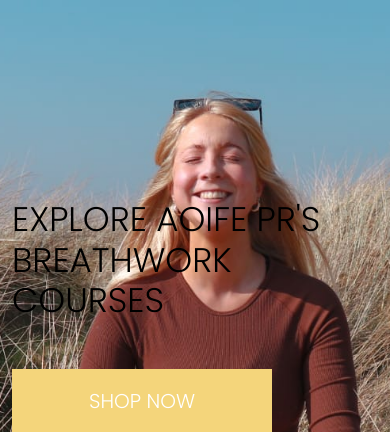
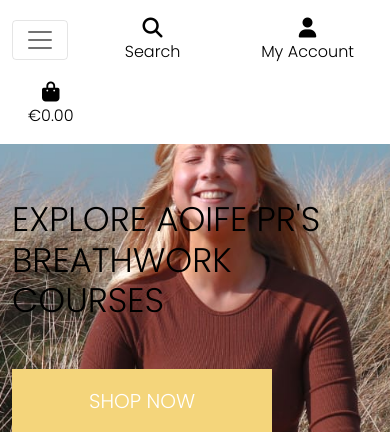
Before and after one commit to ItsAlanK/apr-breathwork, a Django app: page / in a window 390 px wide. Shown: the top 432 px of the page. Run offline with Django 3.2, Linux system fonts and the light colour scheme; the visitor is signed in with stand-in values (Sample User, id 1); some libraries are stand-ins or nearby versions.

Commit message:
Add mobile nav menu and collapsing menu

```diff
--- a/apr_breathwork/templates/base.html
+++ b/apr_breathwork/templates/base.html
@@ -95,6 +95,16 @@
                     </li>
                 </ul>
             </div>
+        </div>
+        <div class="row bg-white">
+            <nav class="navbar navbar-expand-lg navbar-light w-100">
+                <button class="navbar-toggler" type="button" data-bs-toggle="collapse" data-bs-target="#main-nav" aria-controls="main-nav" aria-expanded="false" aria-label="Toggle navigation">
+                    <span class="navbar-toggler-icon"></span>
+                </button>
+                {% include 'includes/mobile-header.html' %}
+                {% include 'includes/main-nav.html' %}
+            </nav>
+        </div>
     </header>
 
     {% if messages %}
--- /dev/null
+++ b/apr_breathwork/templates/includes/main-nav.html
@@ -0,0 +1,14 @@
+<div class="collapse navbar-collapse" id="main-nav">
+    <ul class="navbar-nav mt-2 mt-lg-0 mx-auto">
+      <li class="nav-item active">
+        <a class="nav-link mx-4" href="#">Home <span class="sr-only">(current)</span></a>
+      </li>
+      <li class="nav-item">
+        <a class="nav-link mx-4" href="#">Link</a>
+      </li>
+      <li class="nav-item">
+        <a class="nav-link mx-4" href="#">Link 2</a>
+      </li>
+    </ul>
+  </div>
+</nav>
--- /dev/null
+++ b/apr_breathwork/templates/includes/mobile-header.html
@@ -0,0 +1,56 @@
+<li class="list-inline-item">
+    <a class="text-black nav-link d-block d-lg-none" href="#" id="mobile-search" data-bs-toggle="dropdown" aria-haspopup="true" aria-expanded="false">
+        <div class="text-center">
+            <div><i class="fas fa-search fa-lg"></i></div>
+            <p class="my-0">Search</p>
+        </div>
+    </a>
+    <div class="dropdown-menu border-0 w-100 p-3 rounded-0 my-0" aria-labelledby="mobile-search">
+        <form class="form" method="GET" action="">
+            <div class="input-group w-100">
+                <input class="form-control border border-black rounded-0" type="text" name="q" placeholder="Search our site">
+                <div class="input-group-append">
+                    <button class="form-control form-control btn btn-black border border-black rounded-0" type="submit">
+                        <span class="icon">
+                            <i class="fas fa-search"></i>
+                        </span>
+                    </button>
+                </div>
+            </div>
+        </form>
+    </div>
+</li>
+<li class="list-inline-item dropdown">
+    <a class="text-black nav-link d-block d-lg-none" href="#" id="user-options" data-bs-toggle="dropdown" aria-haspopup="true" aria-expanded="false">
+        <div class="text-center">
+            <div><i class="fas fa-user fa-lg"></i></div>
+            <p class="my-0">My Account</p>
+        </div>
+    </a>
+    <div class="dropdown-menu border-0" aria-labelledby="user-options">
+        {% if request.user.is_authenticated %}
+            {% if request.user.is_superuser %}
+                <a href="{% url 'account_logout' %}" class="dropdown-item">Product Management</a>
+            {% endif %}
+            <a href="" class="dropdown-item">My Profile</a>
+            <a href="{% url 'account_logout' %}" class="dropdown-item">Logout</a>
+        {% else %}
+            <a href="{% url 'account_signup' %}" class="dropdown-item">Register</a>
+            <a href="{% url 'account_login' %}" class="dropdown-item">Login</a>
+        {% endif %}
+    </div>
+</li>
+<li class="list-inline-item">
+    <a class="{% if grand_total %}text-primary font-weight-bold{% else %}text-black{% endif %} nav-link d-block d-lg-none" href="">
+        <div class="text-center">
+            <div><i class="fas fa-shopping-bag fa-lg"></i></div>
+            <p class="my-0">
+                {% if grand_total %}
+                    €{{ grand_total|floatformat:2 }}
+                {% else %}
+                    €0.00
+                {% endif %}
+            </p>
+        </div>
+    </a>
+</li>
```
